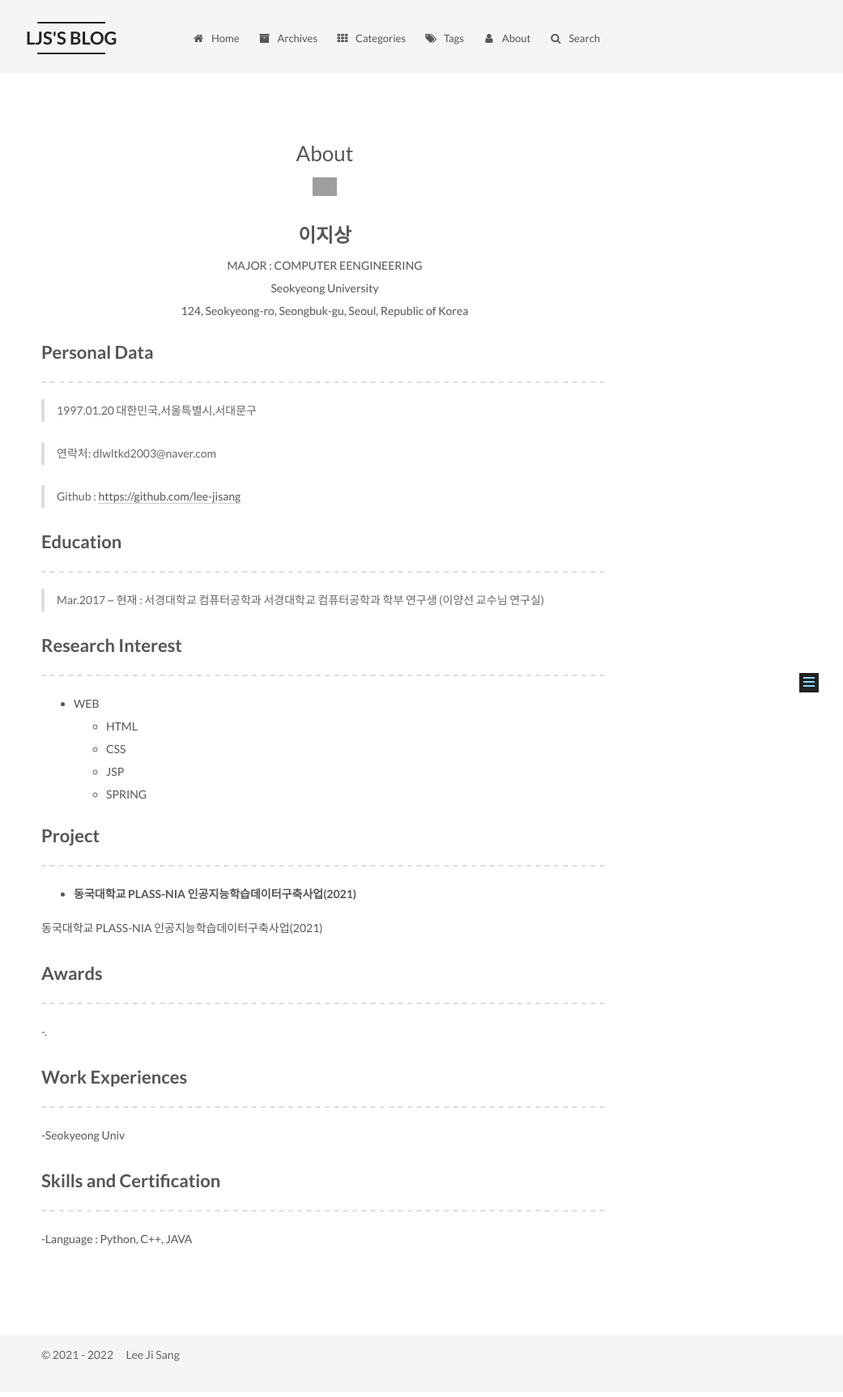
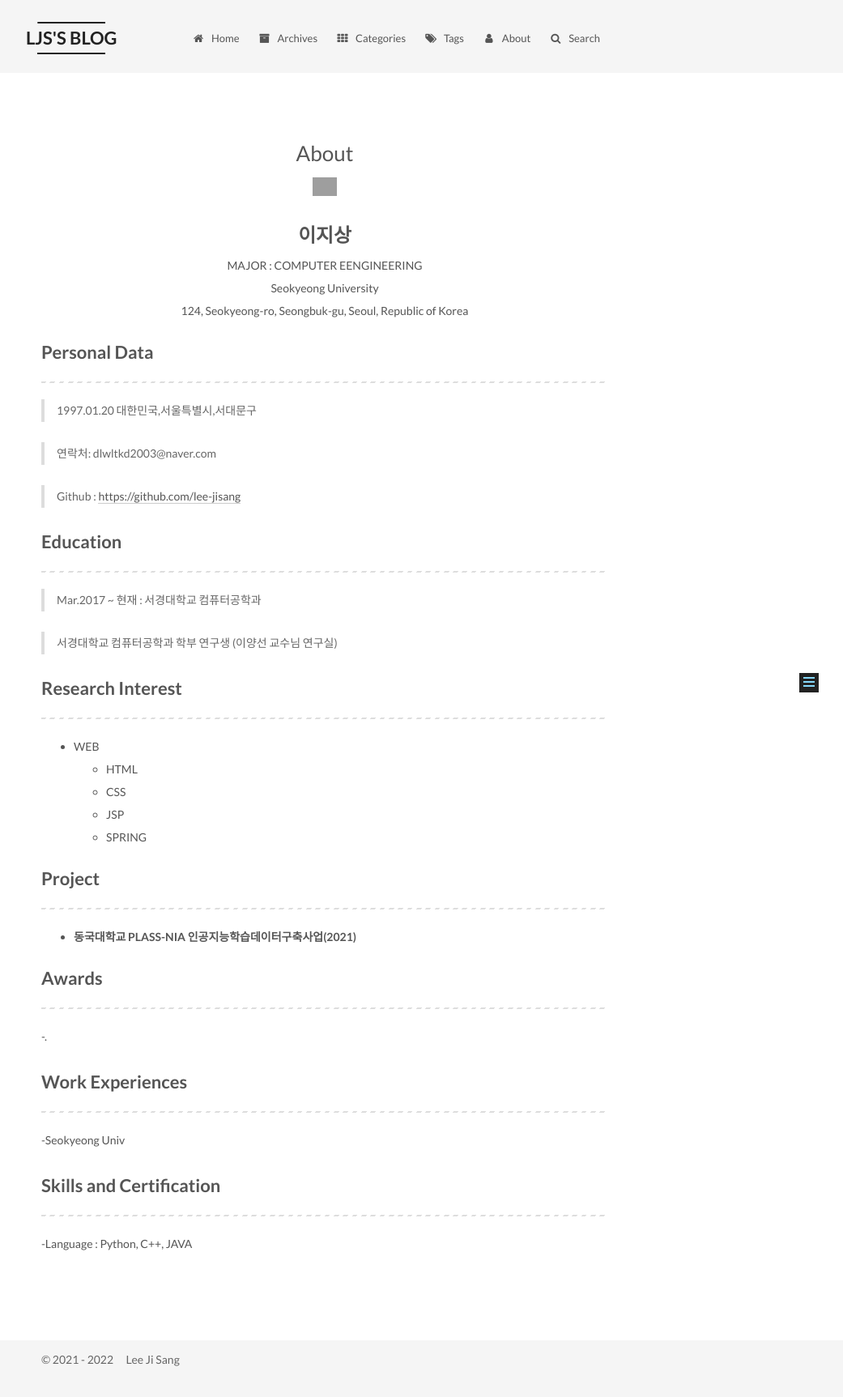
Before and after one commit to Lee-jisang/Lee-jisang.github.io, a Jekyll site: the page built from about/index.md, in a window 1280 px wide. Shown: the whole page at 81% size, without its empty margins (239-1280 px from the left). Built offline with Jekyll 4.4.1, drawn with Linux system fonts in a browser that asks for light colours; grey boxes are pictures that could not be loaded.

Commit message:
Update index.md

```diff
--- a/about/index.md
+++ b/about/index.md
@@ -30,6 +30,7 @@ font-weight:bold">
 ## Education
 ---
 > Mar.2017 ~ 현재 : 서경대학교 컴퓨터공학과
+
 > 서경대학교 컴퓨터공학과 학부 연구생 (이양선 교수님 연구실)
 
 
@@ -47,8 +48,6 @@ font-weight:bold">
 
 * **동국대학교 PLASS-NIA 인공지능학습데이터구축사업(2021)**
 
-동국대학교 PLASS-NIA 인공지능학습데이터구축사업(2021)
-
 ## Awards
 ---
 -.
```
